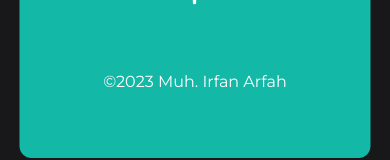
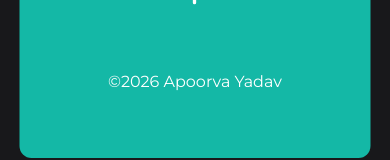
Before and after one commit to apooorva-aa/portfolio, a Next.js app: page / in a window 390 px wide. Both pictures are taken after a click on the button 342 px from the left and 64 px from the top of the page. Shown: the part 464-624 px from the top of the page. Built offline with nearby package versions, Linux system fonts and the light colour scheme.

Commit message:
finalize

```diff
--- a/src/layout/Navbar/Navbar.tsx
+++ b/src/layout/Navbar/Navbar.tsx
@@ -119,7 +119,7 @@ export default function Navbar(props: Navbar) {
             ))}
             <ThemeSwitch />
           </div>
-          <div className="mt-16 text-white">©2023 Muh. Irfan Arfah</div>
+          <div className="mt-16 text-white">©2026 Apoorva Yadav</div>
         </motion.div>
       </AnimatePresence>
     </header>
```
